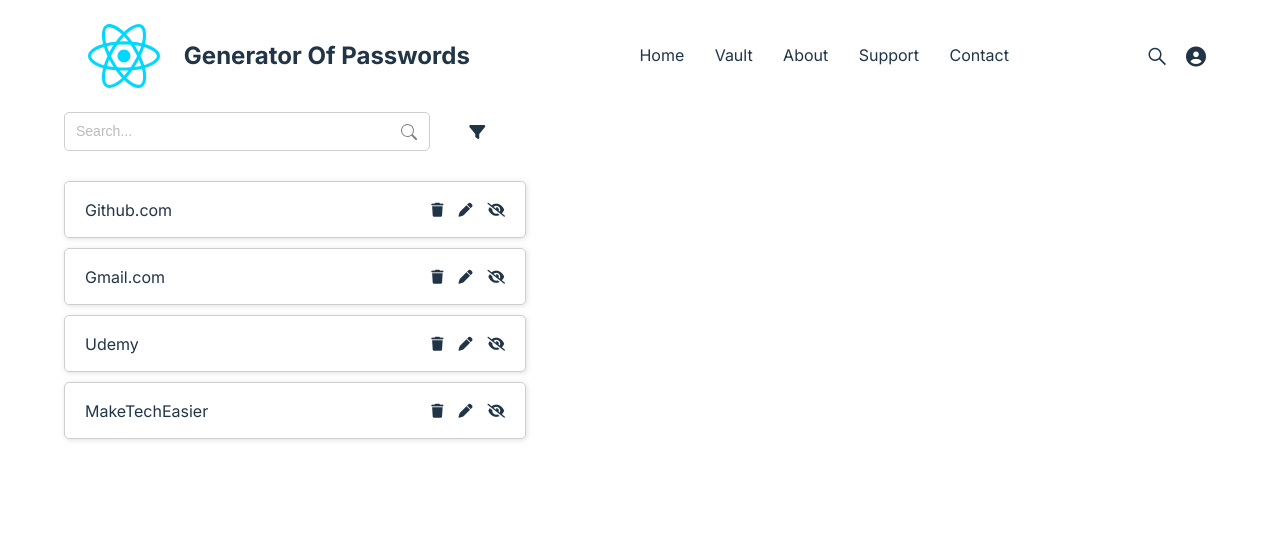
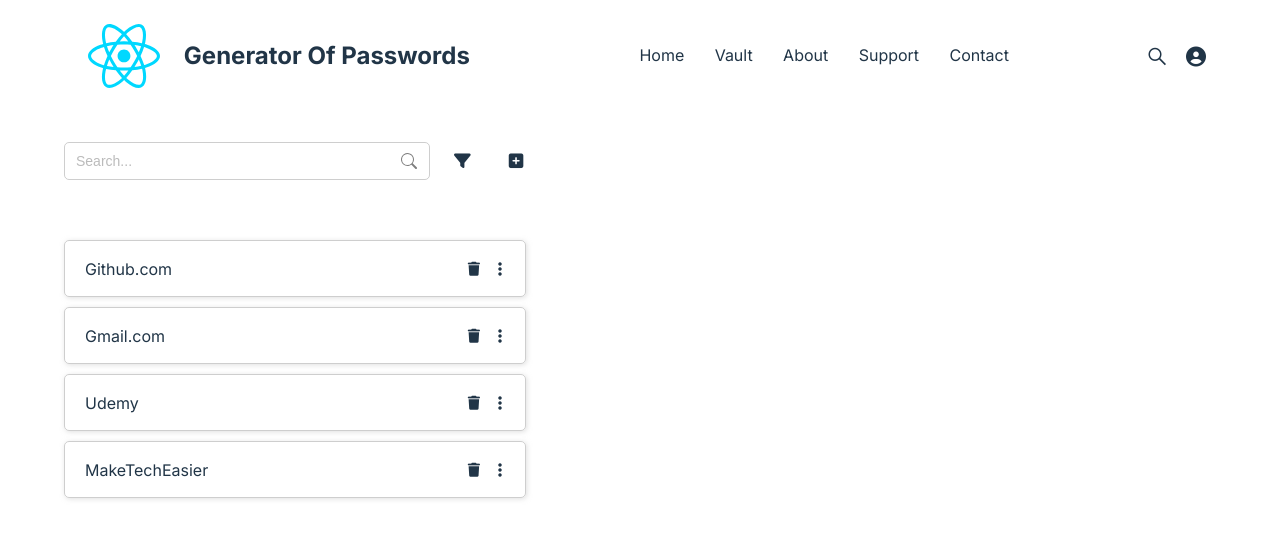
Before and after one commit to ork89/genopass, a React (Vite) app: page / in a window 1280 px wide. Shown: the top 538 px of the page. Built offline with nearby package versions, Linux system fonts and the light colour scheme.

Commit message:
Added search functionality

```diff
--- a/src/components/DataView/Data.css
+++ b/src/components/DataView/Data.css
@@ -12,6 +12,7 @@ form {
 .view--search {
     position: relative;
     display: flex;
+    margin: 30px 0;
 }
 
 .view--search input [type=search] {
@@ -21,17 +22,16 @@ form {
 .view--search button {
     background-color: transparent;
     color: #213547;
-    margin: 0 0 30px 20px;
+    margin: 0 0 30px 10px;
     border: none;
 }
 
-.view--search > i {
-    position: absolute;
+.view--search > button > i {
     left: 0;
     top: 8px;
     padding: 9px 8px;
-    color: #aaa;
     transition: .3s;
+    cursor: pointer;
 }
 
 .view--input {
@@ -89,10 +89,15 @@ input[type="search"] {
 }
 
 .data--item > span {
-    margin-right: 15px;
+    margin-right: 8px;
     cursor: pointer;
 }
 
 .data--item > span > i:hover {
     color: #61dafbaa;
 }
+
+
+.fa-ellipsis-vertical {
+  padding: 10px;
+}
--- a/src/components/DataView/Data.jsx
+++ b/src/components/DataView/Data.jsx
@@ -9,13 +9,17 @@ const Data = props => {
 		setShowPass(() => !showPass);
 	};
 
+	const openMenu = () => {
+		console.log('menu');
+	};
+
 	return (
 		<div className='data--item'>
 			<span style={{ width: '100%', textIndent: '15px' }}>{props.name}</span>
 			<span>
 				<i onClick={() => props.remove(props.id)} className='fa-solid fa-trash fa-sm'></i>
 			</span>
-			<span>
+			{/* <span>
 				<i className='fa-solid fa-pen fa-sm'></i>
 			</span>
 			<span onClick={toggleShowPass}>
@@ -24,6 +28,9 @@ const Data = props => {
 				) : (
 					<i className='fa-solid fa-eye-slash fa-sm'></i>
 				)}
+			</span> */}
+			<span onClick={openMenu}>
+				<i className='fa-solid fa-ellipsis-vertical'></i>
 			</span>
 		</div>
 	);
--- a/src/components/DataView/DataView.jsx
+++ b/src/components/DataView/DataView.jsx
@@ -50,7 +50,10 @@ const DataView = () => {
 					<button type='submit'>Search</button>
 				</form>
 				<button>
-					<i className='fa-solid fa-filter'></i>
+					<i className='fa-solid fa-filter fa-lg'></i>
+				</button>
+				<button>
+					<i className='fa-solid fa-square-plus fa-lg'></i>
 				</button>
 			</div>
 			{passList}
--- a/src/index.css
+++ b/src/index.css
@@ -36,25 +36,6 @@ h1 {
   line-height: 1.1;
 }
 
-button {
-  border-radius: 8px;
-  border: 1px solid transparent;
-  padding: 0.6em 1.2em;
-  font-size: 1em;
-  font-weight: 500;
-  font-family: inherit;
-  background-color: #1a1a1a;
-  cursor: pointer;
-  transition: border-color 0.25s;
-}
-button:hover {
-  border-color: #646cff;
-}
-button:focus,
-button:focus-visible {
-  outline: 4px auto -webkit-focus-ring-color;
-}
-
 @media (prefers-color-scheme: light) {
   :root {
     color: #213547;
```
